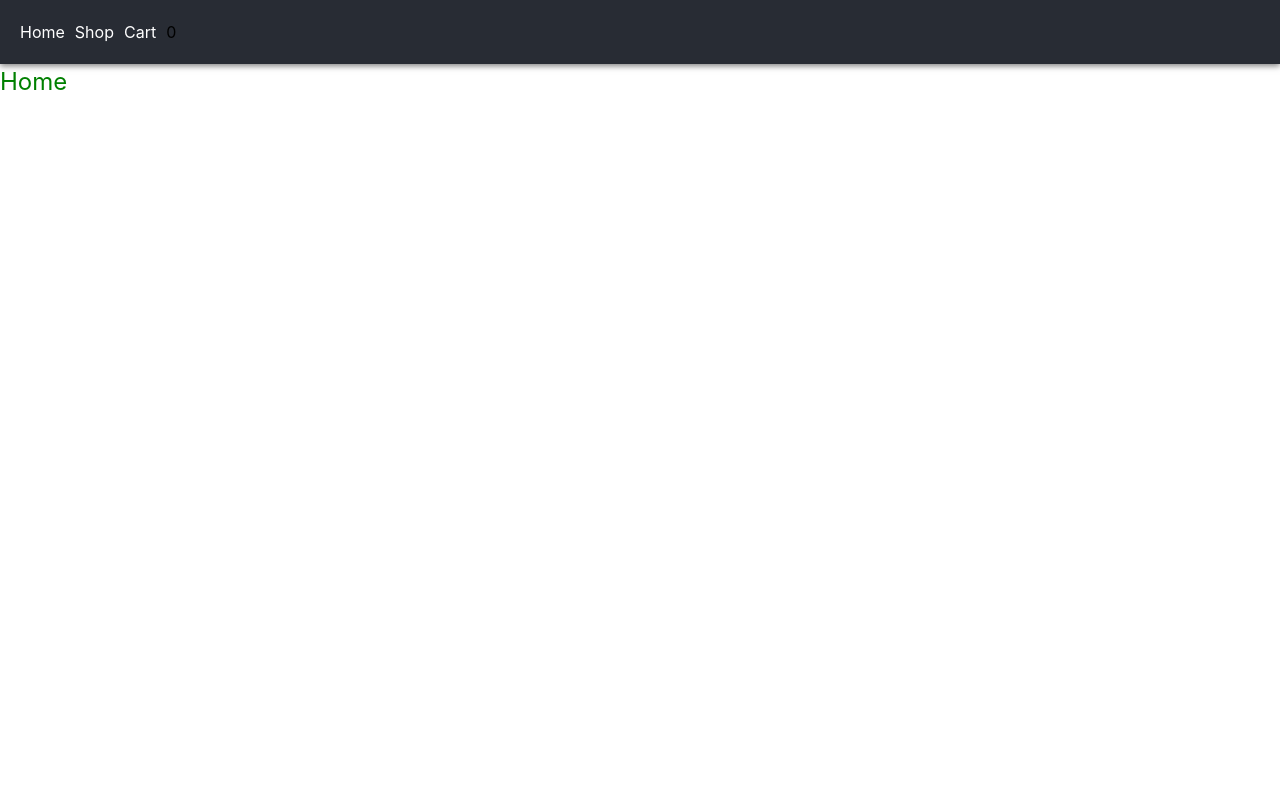
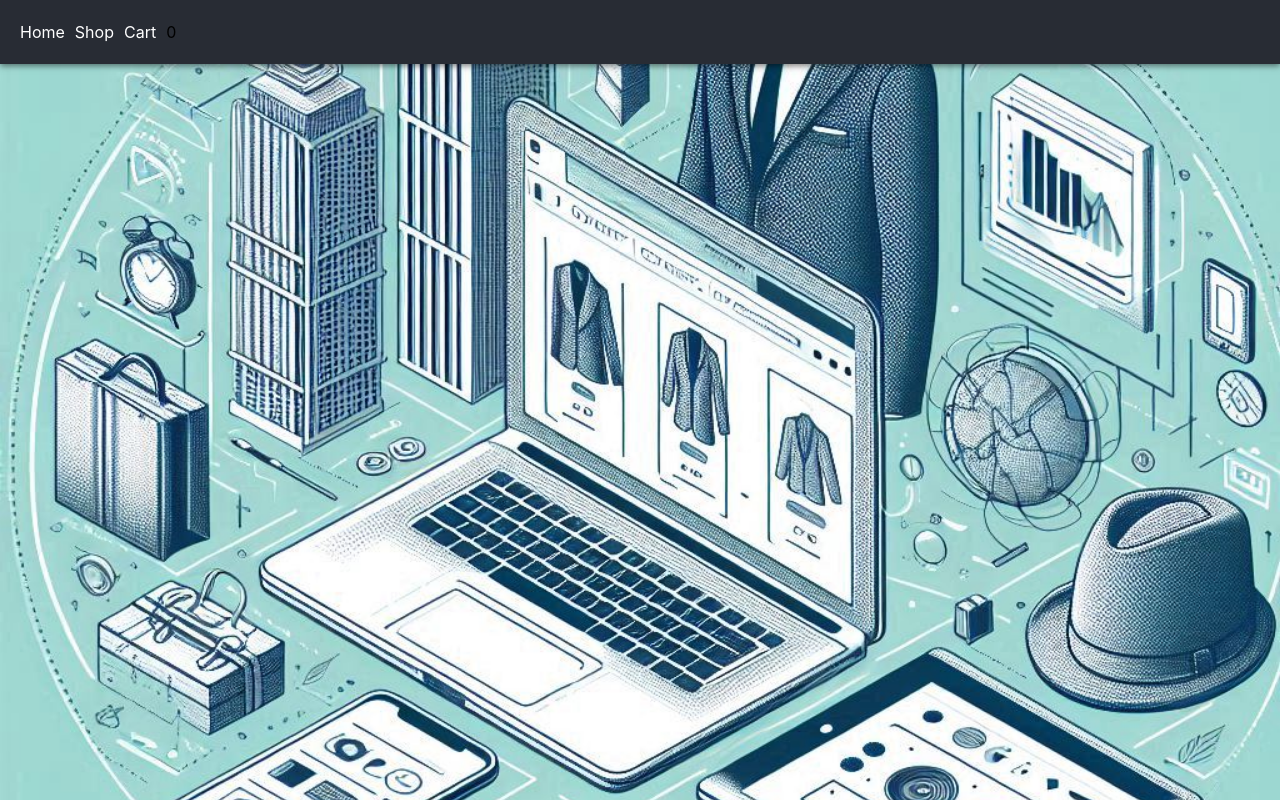
Before and after one commit to ruizterce/shopping-cart, a React (Vite) app: page / in a window 1280 px wide. Built offline with nearby package versions, Linux system fonts and the light colour scheme.

Commit message:
Add landing image to Home

```diff
--- a/src/components/Home.jsx
+++ b/src/components/Home.jsx
@@ -1,5 +1,10 @@
 import styles from "./Home.module.css";
+import landingImage from "../assets/images/landing_main.jpeg";
 
 export default function Home() {
-  return <div className={styles.home}>Home</div>;
+  return (
+    <div className={styles.home}>
+      <img src={landingImage} alt="Landing page image" />
+    </div>
+  );
 }
--- a/src/components/Home.module.css
+++ b/src/components/Home.module.css
@@ -1,4 +1,10 @@
 .home {
-  font-size: 24px;
-  color: green;
+  height: 100%;
+  overflow: hidden;
+  background-color: rgb(145, 224, 218);
+  img {
+    width: 100%;
+    height: 100%;
+    object-fit: cover;
+  }
 }
```
Also changed, not shown: src/assets/images/landing_main.jpeg (added).
